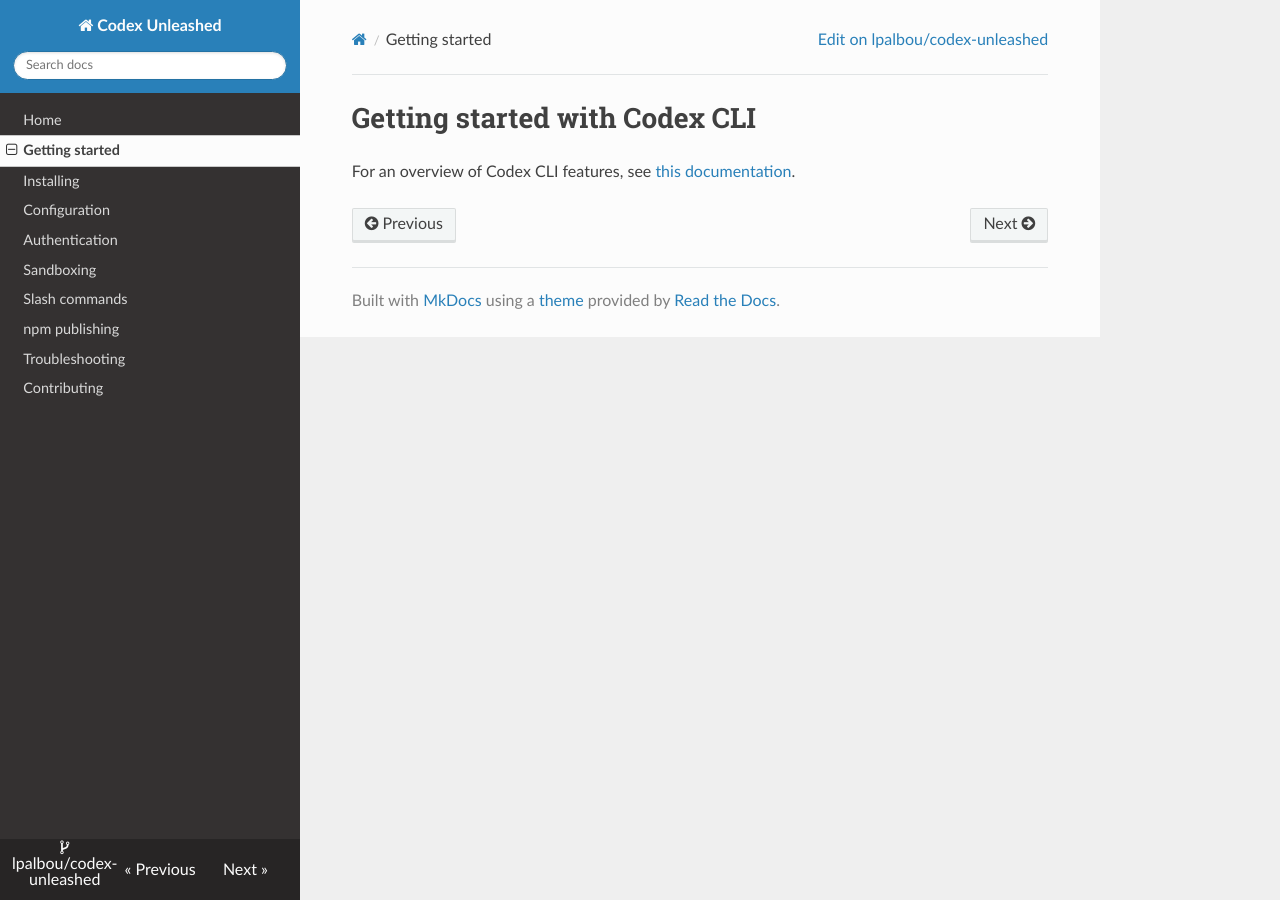
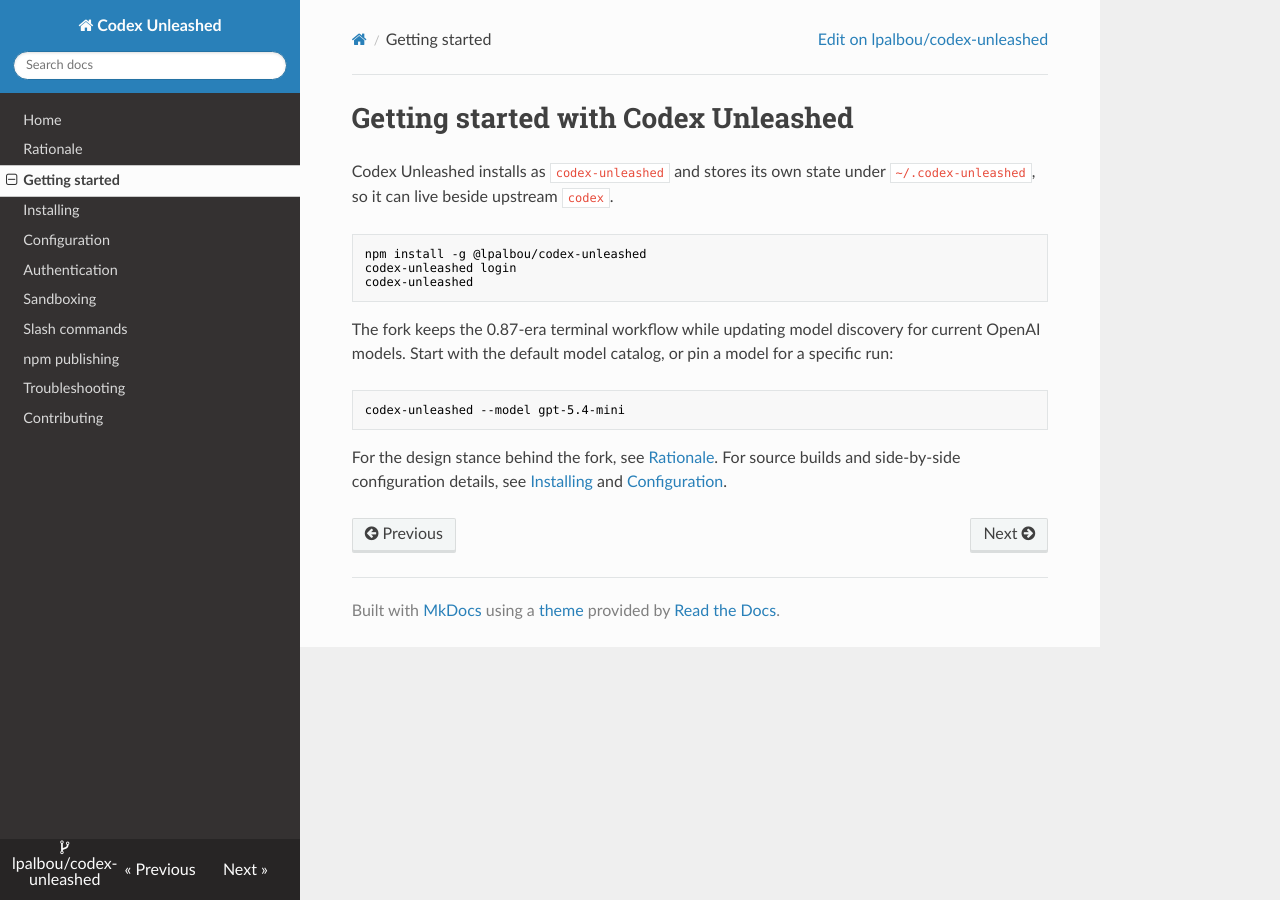
Before and after one commit to lpalbou/codex-unleashed, an MkDocs documentation site: the page built from docs/getting-started.md, in a window 1280 px wide. Built offline with MkDocs 1.6.1, drawn with Linux system fonts in a browser that asks for light colours; nearby versions of some CDN libraries.

Commit message:
Expand public fork rationale

````diff
--- a/docs/getting-started.md
+++ b/docs/getting-started.md
@@ -1,3 +1,22 @@
-# Getting started with Codex CLI
+# Getting started with Codex Unleashed
 
-For an overview of Codex CLI features, see [this documentation](https://developers.openai.com/codex/cli/features#running-in-interactive-mode).
+Codex Unleashed installs as `codex-unleashed` and stores its own state under
+`~/.codex-unleashed`, so it can live beside upstream `codex`.
+
+```bash
+npm install -g @lpalbou/codex-unleashed
+codex-unleashed login
+codex-unleashed
+```
+
+The fork keeps the 0.87-era terminal workflow while updating model discovery for
+current OpenAI models. Start with the default model catalog, or pin a model for
+a specific run:
+
+```bash
+codex-unleashed --model gpt-5.4-mini
+```
+
+For the design stance behind the fork, see [Rationale](rationale.md). For source
+builds and side-by-side configuration details, see [Installing](install.md) and
+[Configuration](config.md).
--- a/llms.txt
+++ b/llms.txt
@@ -1,12 +1,15 @@
 # Codex Unleashed
 
 Codex Unleashed is a public fork of OpenAI Codex CLI that installs as
-`codex-unleashed` and stores user state in `~/.codex-unleashed`.
+`codex-unleashed` and stores user state in `~/.codex-unleashed`. It preserves a
+depth-first 0.87-era terminal workflow while keeping current model discovery and
+explicit model/reasoning choices.
 
 ## Key files
 
 - `README.md`: project overview and install commands.
 - `docs/README.md`: documentation index.
+- `docs/rationale.md`: why the fork exists and what tradeoffs it preserves.
 - `docs/install.md`: npm and source installation.
 - `docs/config.md`: configuration and state-home behavior.
 - `docs/npm-publishing.md`: maintainer release workflow for
--- a/mkdocs.yml
+++ b/mkdocs.yml
@@ -16,6 +16,7 @@
   name: readthedocs
 nav:
   - Home: index.md
+  - Rationale: rationale.md
   - Getting started: getting-started.md
   - Installing: install.md
   - Configuration: config.md
````
Also changed, not shown: CHANGELOG.md (+3 -0 lines), README.md (+40 -2 lines), docs/README.md (+1 -0 lines), docs/index.md (+10 -0 lines), docs/rationale.md (added, +84 -0 lines), llms-full.txt (+18 -0 lines).
